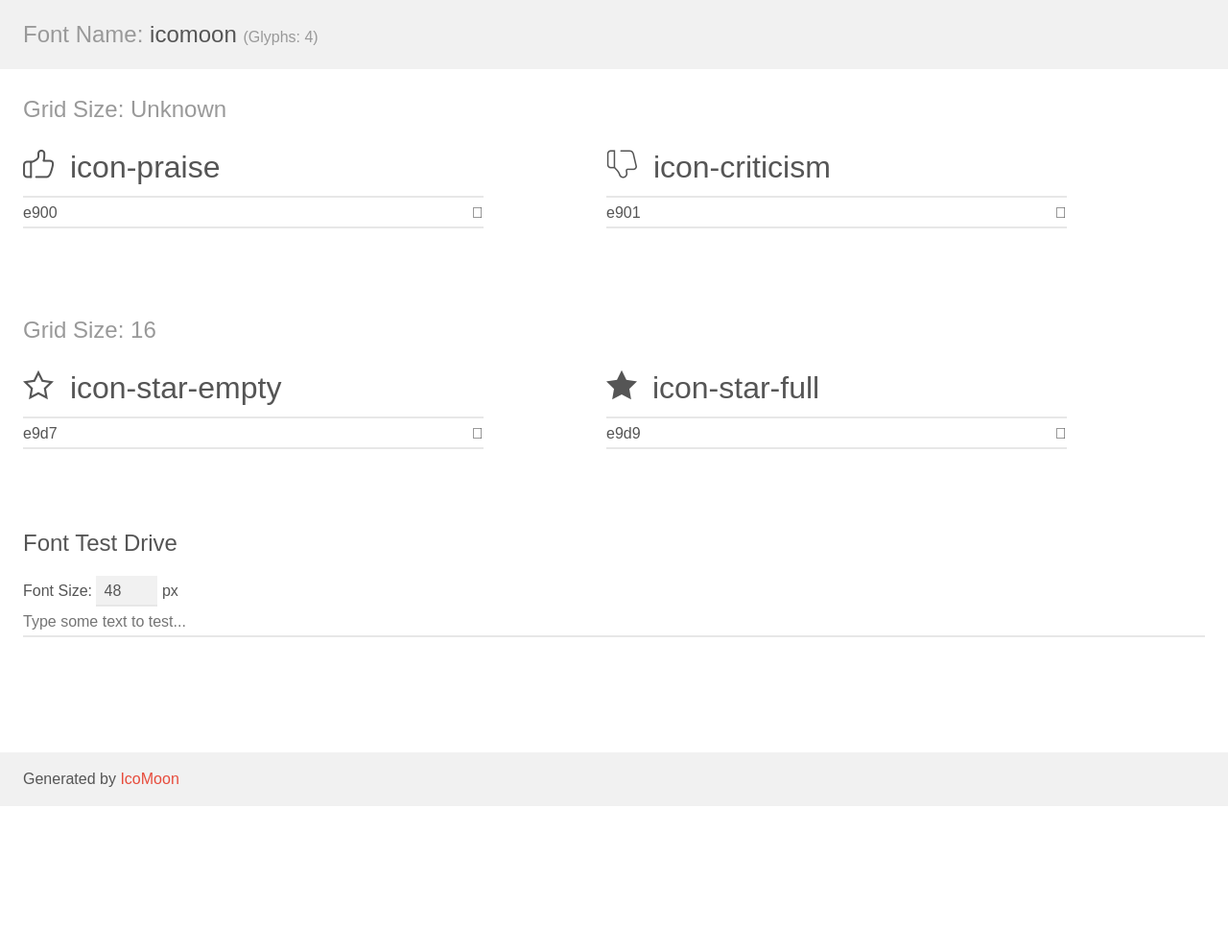
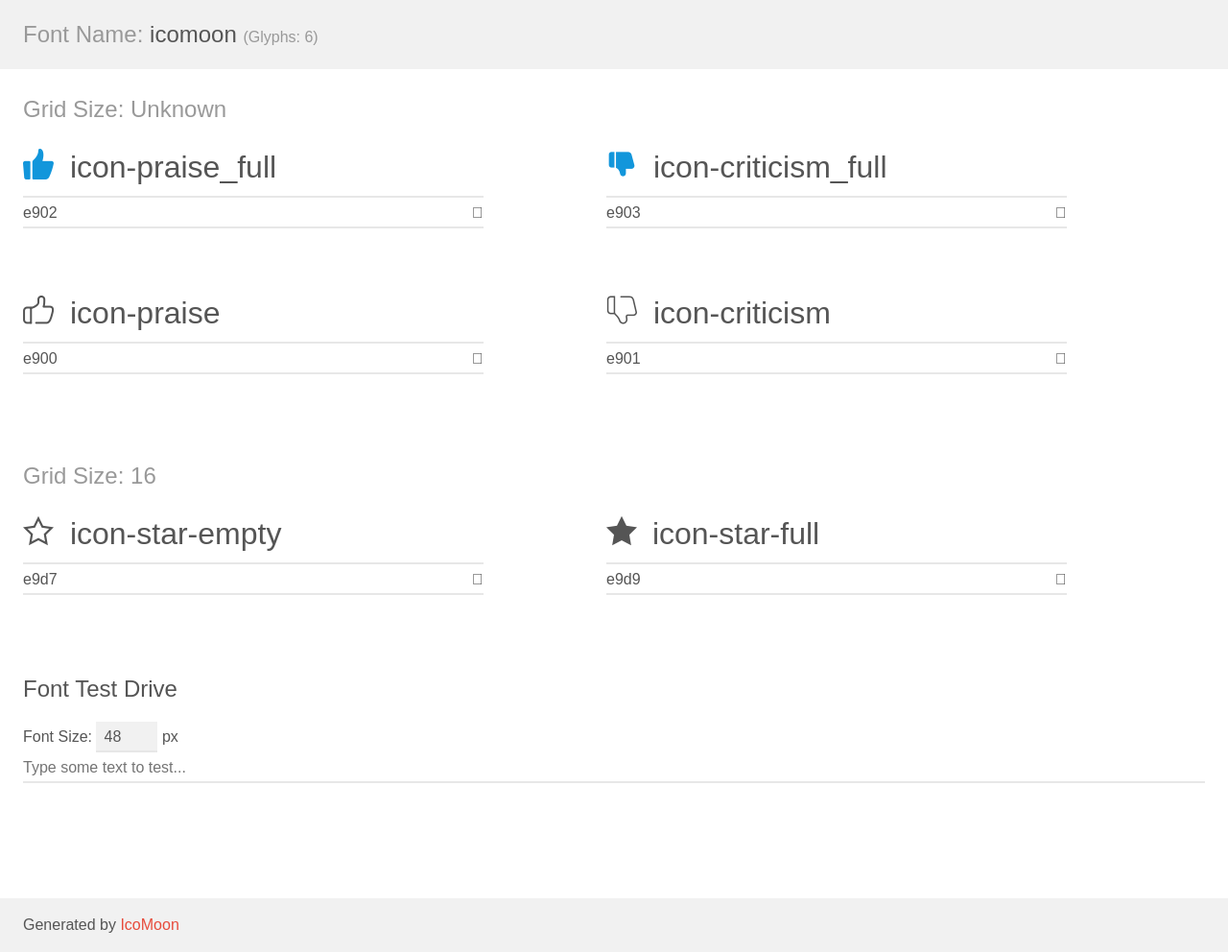
Before and after one commit to Alter-0/MiraiHyoka, a PHP site: page /animate/font/demo.html in a window 1280 px wide. Shown: the whole page at 96% size. Before the commit the page ends 840 px from the top, so only its background shows below. Run offline with PHP 8.4, Linux system fonts and the light colour scheme.

Commit message:
16:28 马瑞龙

```diff
--- a/animate/font/demo.html
+++ b/animate/font/demo.html
@@ -9,10 +9,38 @@
     <link rel="stylesheet" href="style.css"></head>
 <body>
     <div class="bgc1 clearfix">
-        <h1 class="mhmm mvm"><span class="fgc1">Font Name:</span> icomoon <small class="fgc1">(Glyphs:&nbsp;4)</small></h1>
+        <h1 class="mhmm mvm"><span class="fgc1">Font Name:</span> icomoon <small class="fgc1">(Glyphs:&nbsp;6)</small></h1>
     </div>
     <div class="clearfix mhl ptl">
         <h1 class="mvm mtn fgc1">Grid Size: Unknown</h1>
+        <div class="glyph fs1">
+            <div class="clearfix bshadow0 pbs">
+                <span class="icon-praise_full"></span>
+                <span class="mls"> icon-praise_full</span>
+            </div>
+            <fieldset class="fs0 size1of1 clearfix hidden-false">
+                <input type="text" readonly value="e902" class="unit size1of2" />
+                <input type="text" maxlength="1" readonly value="&#xe902;" class="unitRight size1of2 talign-right" />
+            </fieldset>
+            <div class="fs0 bshadow0 clearfix hidden-true">
+                <span class="unit pvs fgc1">liga: </span>
+                <input type="text" readonly value="" class="liga unitRight" />
+            </div>
+        </div>
+        <div class="glyph fs1">
+            <div class="clearfix bshadow0 pbs">
+                <span class="icon-criticism_full"></span>
+                <span class="mls"> icon-criticism_full</span>
+            </div>
+            <fieldset class="fs0 size1of1 clearfix hidden-false">
+                <input type="text" readonly value="e903" class="unit size1of2" />
+                <input type="text" maxlength="1" readonly value="&#xe903;" class="unitRight size1of2 talign-right" />
+            </fieldset>
+            <div class="fs0 bshadow0 clearfix hidden-true">
+                <span class="unit pvs fgc1">liga: </span>
+                <input type="text" readonly value="" class="liga unitRight" />
+            </div>
+        </div>
         <div class="glyph fs1">
             <div class="clearfix bshadow0 pbs">
                 <span class="icon-praise"></span>
--- a/animate/font/style.css
+++ b/animate/font/style.css
@@ -1,10 +1,10 @@
 @font-face {
   font-family: 'icomoon';
-  src:  url('fonts/icomoon.eot?x47n9a');
-  src:  url('fonts/icomoon.eot?x47n9a#iefix') format('embedded-opentype'),
-    url('fonts/icomoon.ttf?x47n9a') format('truetype'),
-    url('fonts/icomoon.woff?x47n9a') format('woff'),
-    url('fonts/icomoon.svg?x47n9a#icomoon') format('svg');
+  src:  url('fonts/icomoon.eot?zdk5js');
+  src:  url('fonts/icomoon.eot?zdk5js#iefix') format('embedded-opentype'),
+    url('fonts/icomoon.ttf?zdk5js') format('truetype'),
+    url('fonts/icomoon.woff?zdk5js') format('woff'),
+    url('fonts/icomoon.svg?zdk5js#icomoon') format('svg');
   font-weight: normal;
   font-style: normal;
   font-display: block;
@@ -25,6 +25,14 @@
   -moz-osx-font-smoothing: grayscale;
 }
 
+.icon-praise_full:before {
+  content: "\e902";
+  color: #1296db;
+}
+.icon-criticism_full:before {
+  content: "\e903";
+  color: #1296db;
+}
 .icon-praise:before {
   content: "\e900";
 }
```
Also changed, not shown: animate/detail.php (+284 -242 lines), animate/detail_m.css (+16 -5 lines), animate/font/selection.json (+1 -1 lines), animate/font/fonts/icomoon.ttf, animate/font/fonts/icomoon.woff, 2 other files.
